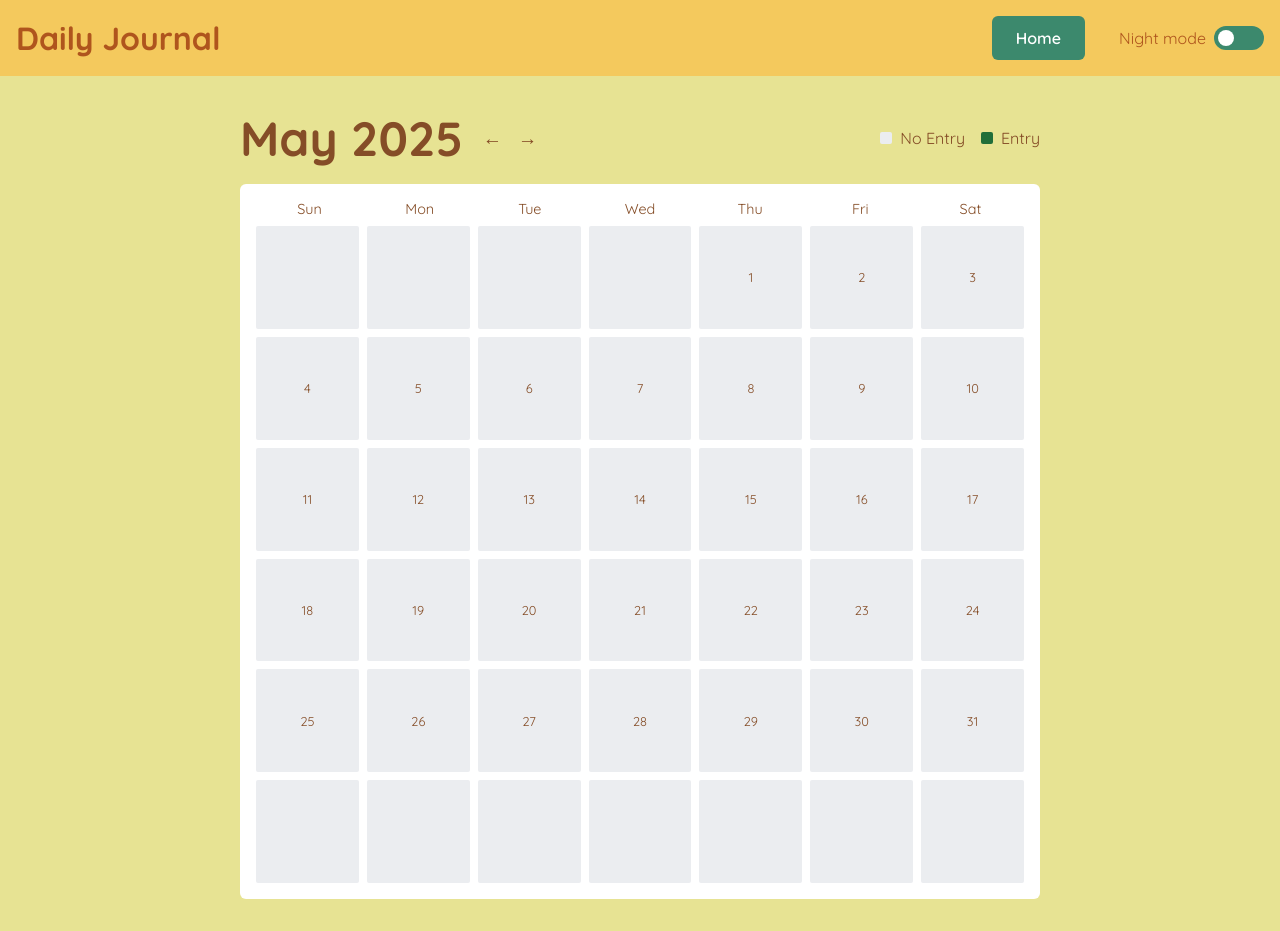
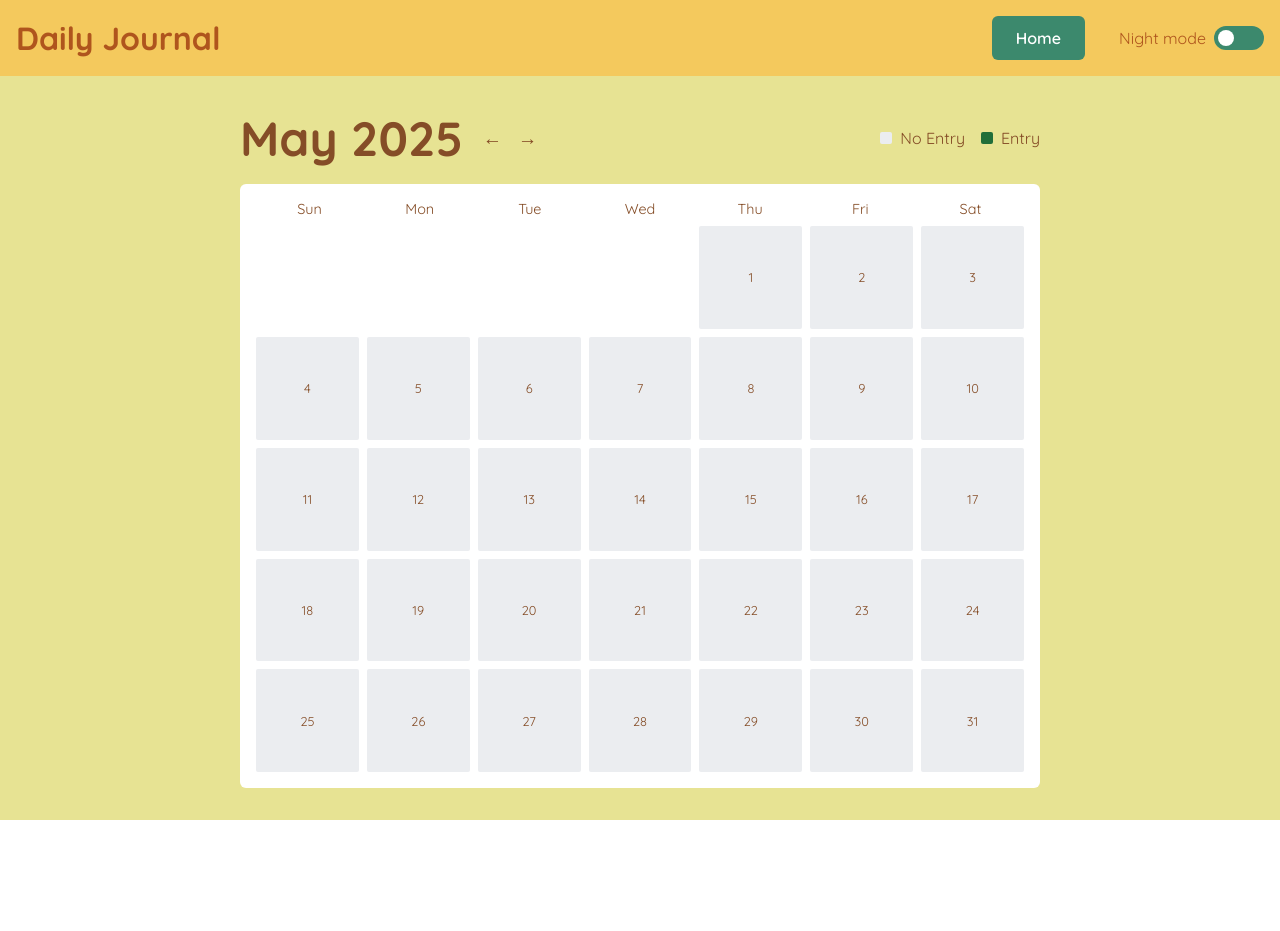
Before and after one commit to joshualeeee/csc437-final, a React (Vite) app in the folder packages/frontend/: page /view in a window 1280 px wide. After the commit the page ends 820 px from the top, so only its background shows below. Built offline with nearby package versions, Linux system fonts and the light colour scheme.

Commit message:
fix up calendar color

```diff
--- a/packages/frontend/src/index.css
+++ b/packages/frontend/src/index.css
@@ -13,8 +13,8 @@
     --calendar-background: white;
     --calendar-day-background: #ebedf0;
     --calendar-day-hover: #d1d5db;
-    --calendar-entry-background: #216e39;
-    --calendar-entry-hover: #1a5630;
+    --calendar-entry-background: #41cf6e;
+    --calendar-entry-hover: #2d9453;
     --input-border: #ddd;
     --switch-background: #3C896D;
     --switch-handle: #FFFF;
@@ -203,6 +203,7 @@ h2 {
     display: grid;
     grid-template-columns: repeat(7, 1fr);
     gap: 0.5rem;
+    grid-auto-flow: row;
 }
 
 .calendar-grid a {
@@ -220,6 +221,7 @@ h2 {
     font-size: 0.8rem;
     cursor: pointer;
     transition: background-color 0.3s ease;
+    grid-row: auto;
 }
 
 .calendar-day:hover {
@@ -232,6 +234,10 @@ h2 {
 
 .calendar-day.has-entry:hover {
     background-color: var(--calendar-entry-hover);
+}
+
+.calendar-day.empty {
+    display: none;
 }
 
 .entry-content {
```
